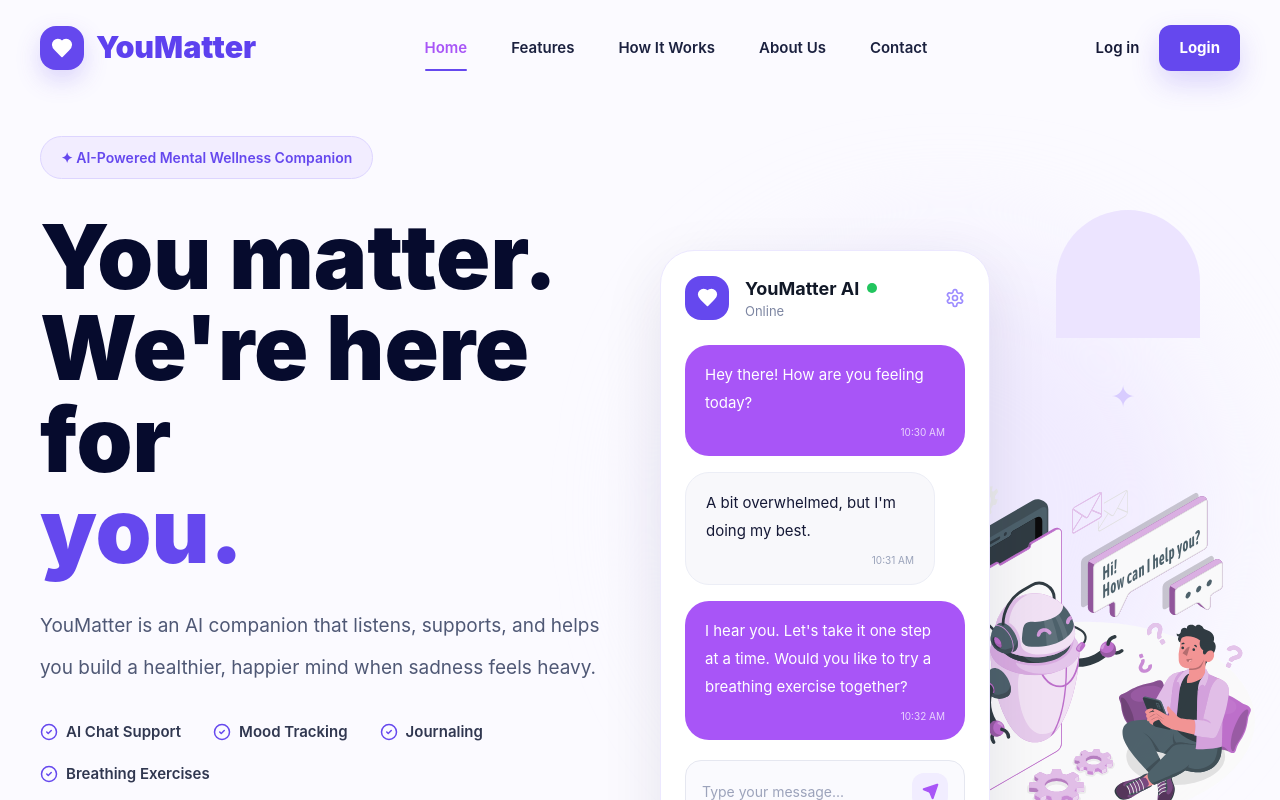
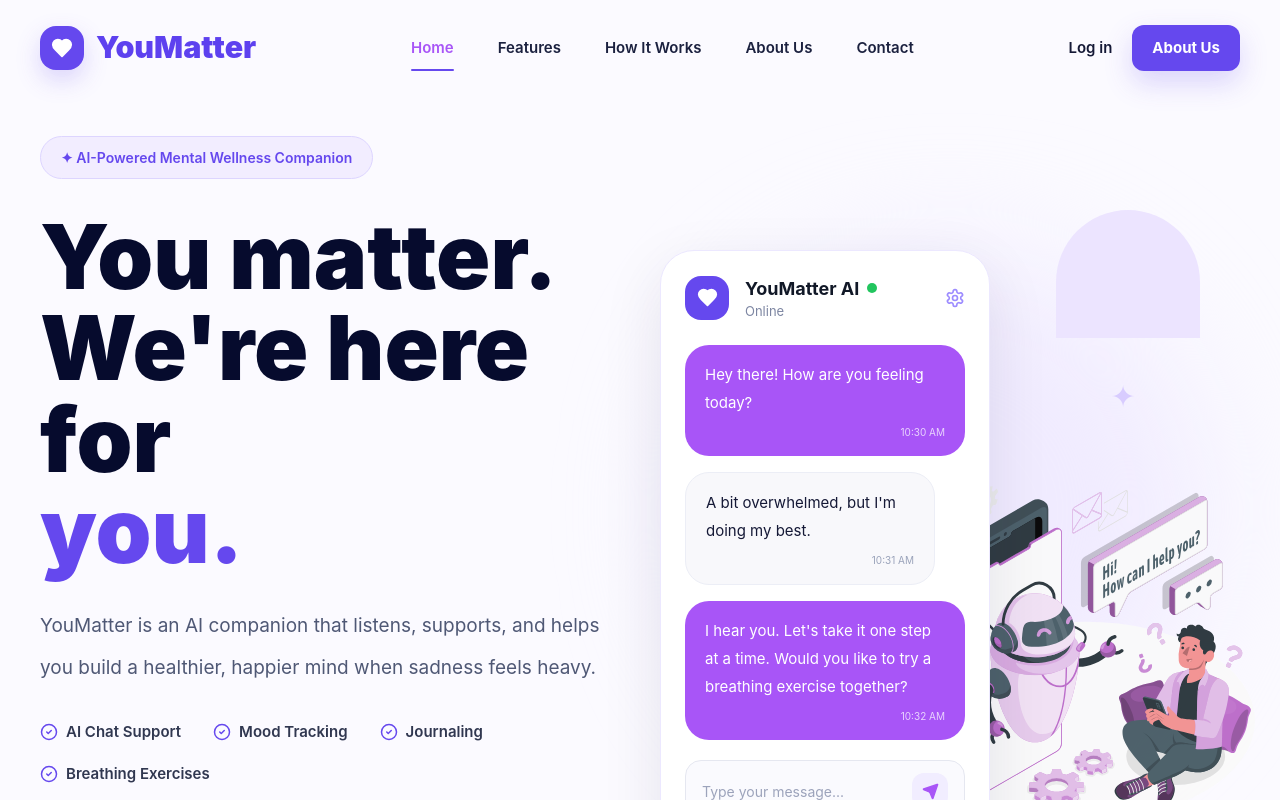
Before and after one commit to HarshitaSmriti/YouMatter, a React (Vite) app: page / in a window 1280 px wide. Shown: the top 800 px of the page. Built offline with nearby package versions, Linux system fonts and the light colour scheme.

Commit message:
final fix

```diff
--- a/src/components/Sidebar.tsx
+++ b/src/components/Sidebar.tsx
@@ -115,7 +115,7 @@ function Sidebar() {
 
           <div>
             <h3 className="font-bold text-[#241b43]">
-              Harshita
+              {" "}
             </h3>
 
             <p className="text-sm text-[#8d84ad]">
--- a/src/data/landingData.ts
+++ b/src/data/landingData.ts
@@ -14,7 +14,7 @@ const landingData = {
   navbar: {
     logo: "YouMatter",
 
-    buttonText: "Login",
+    buttonText: "About Us ",
     links: [
       { name: "Home", path: "#home" },
       { name: "Features", path: "#features" },
```
